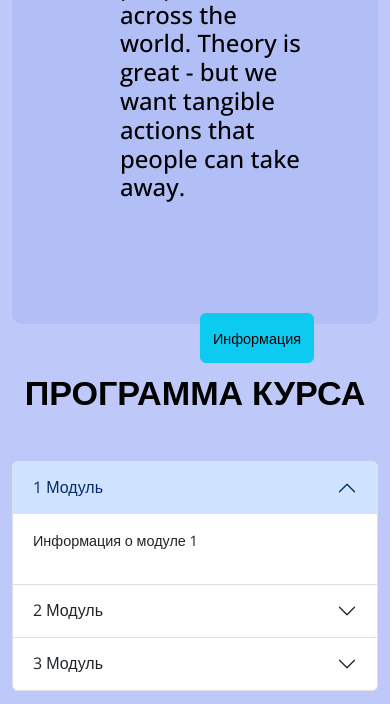
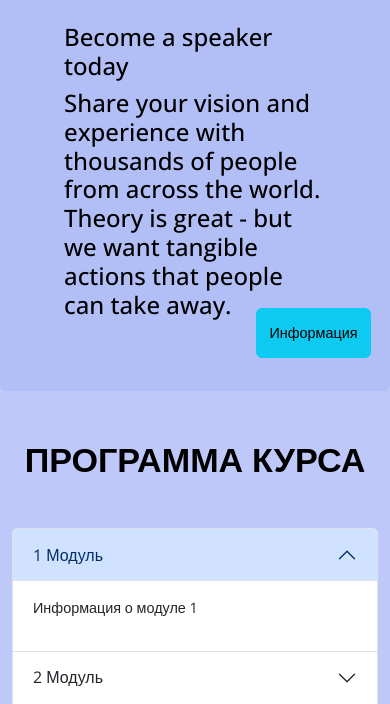
Before and after one commit to pmx-practice/webpractice, a PHP site: page / in a window 390 px wide. Shown: the part 3636-4340 px from the top of the page. Run offline with PHP 8.4, Linux system fonts and the light colour scheme.

Commit message:
fix adaptation and ask-question-button in navigation

```diff
--- a/css/style.css
+++ b/css/style.css
@@ -43,7 +43,7 @@ body {
 .ask-question-btn {
     position: fixed;
     top: 10px;
-    right: 20px;
+    right: 50px;
     z-index: 1050;
     background-color: #fdd835;
     color: #333;
@@ -52,7 +52,7 @@ body {
     border-radius: 30px;
     font-size: 1rem;
     cursor: pointer;
-    margin-left: 15px;
+    margin-left: 15px;w
 }
 
 
@@ -468,6 +468,7 @@ body {
     margin-bottom: 20px;
 }
 .aboutsp-section {
+    position: relative;
     border-radius: 10px;
     background-color: #b2bff7;
     color: rgb(0, 0, 0);
@@ -477,18 +478,19 @@ body {
 
 .aboutsp-section img {
     max-width: 100%;
-    border-radius: 20px;
+    border-radius: 15px;
 }
 
 .aboutsp-section text{
     max-width: 100%;
+    padding-bottom: 9%;
 }
 
 .aboutsp-section button{
-    position: relative;
+    position: absolute;
     height: 50px;
-    float: right;
-    top: 22%;
+    bottom: 5%;
+    right: 5%;
 }
 
 .keytitle {
--- a/sections/about_sp.php
+++ b/sections/about_sp.php
@@ -1,13 +1,18 @@
-<div class="container border-none rounded ">
- <div class="aboutsp-section">
+
+<div class="aboutsp-section container border-none rounded ">
+    <div class="row">
+        <div class="col-md-6">
             <div class="img">
                 <img src="https://img.freepik.com/free-photo/portrait-successful-man-having-stubble-posing-with-broad-smile-keeping-arms-folded_171337-1267.jpg?ga=GA1.1.961539177.1726495942&semt=ais_hybrid">
             </div>
+        </div>
+
+        <div class="col-md-6">
             <div class="text p-4">
                 <h1>Become a speaker today</h1>
                 <h5>Share your vision and experience with thousands of people from across the world. Theory is great - but we want tangible actions that people can take away.</h5>
-        <button type="button" class="btn btn-sp btn-info">Информация</button>
-    </div>
-
+                <button type="button" class="btn btn-sp btn-info mt-5">Информация</button>
             </div>
         </div>
+    </div>
+</div>
--- a/sections/values.php
+++ b/sections/values.php
@@ -3,7 +3,7 @@
         <h1 class="namser">Services</h1>
         <div class="cards-container row">
 
-        <div class="col-md  -4">
+        <div class="col-md-4">
             <div class="card m-2">
                 <h2 class="keytitle">⚡Accurate Forecasts</h2>
                 <h5>Rely on high precision forecasts generated from the best data sources to optimize your power generation and usage.</h5>
```
Lines whose indentation alone changed are shown as unchanged.
